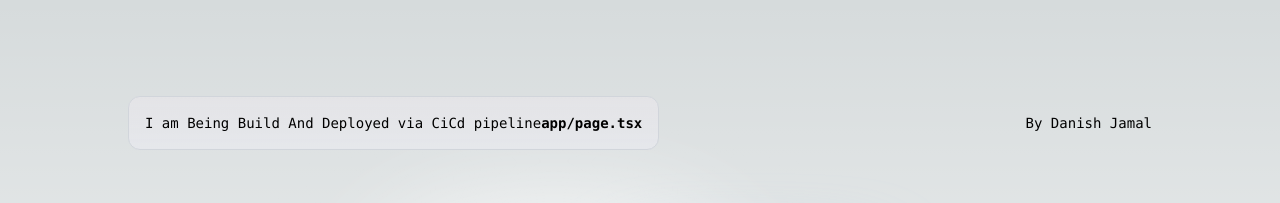
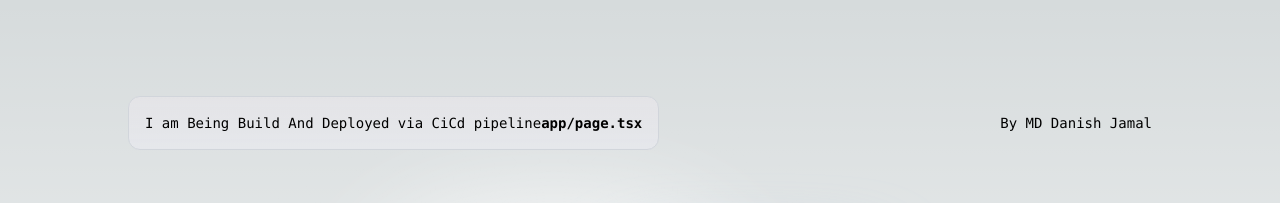
Before and after one commit to imdj6/CI-CD-PIPELINE, a Next.js app: page / in a window 1280 px wide. Shown: the top 203 px of the page. Built offline with nearby package versions, Linux system fonts and the light colour scheme.

Commit message:
Update page.tsx

```diff
--- a/app/page.tsx
+++ b/app/page.tsx
@@ -16,7 +16,7 @@ export default function Home() {
             rel="noopener noreferrer"
           >
             By{" "}
-            Danish Jamal
+           MD Danish Jamal
           </a>
         </div>
       </div>
```
